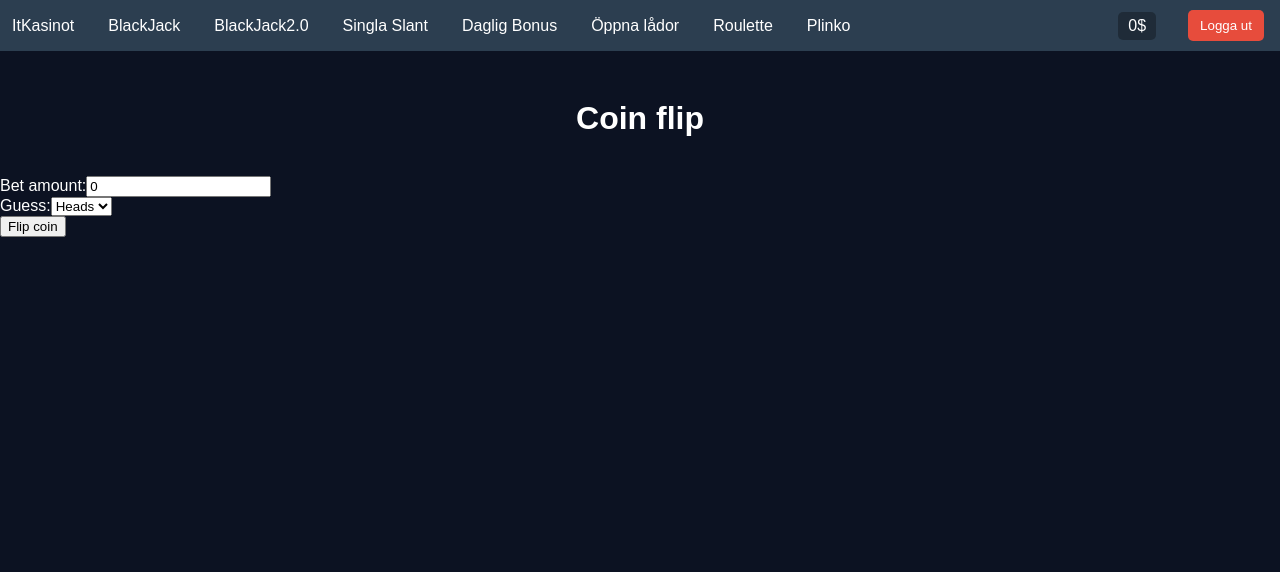
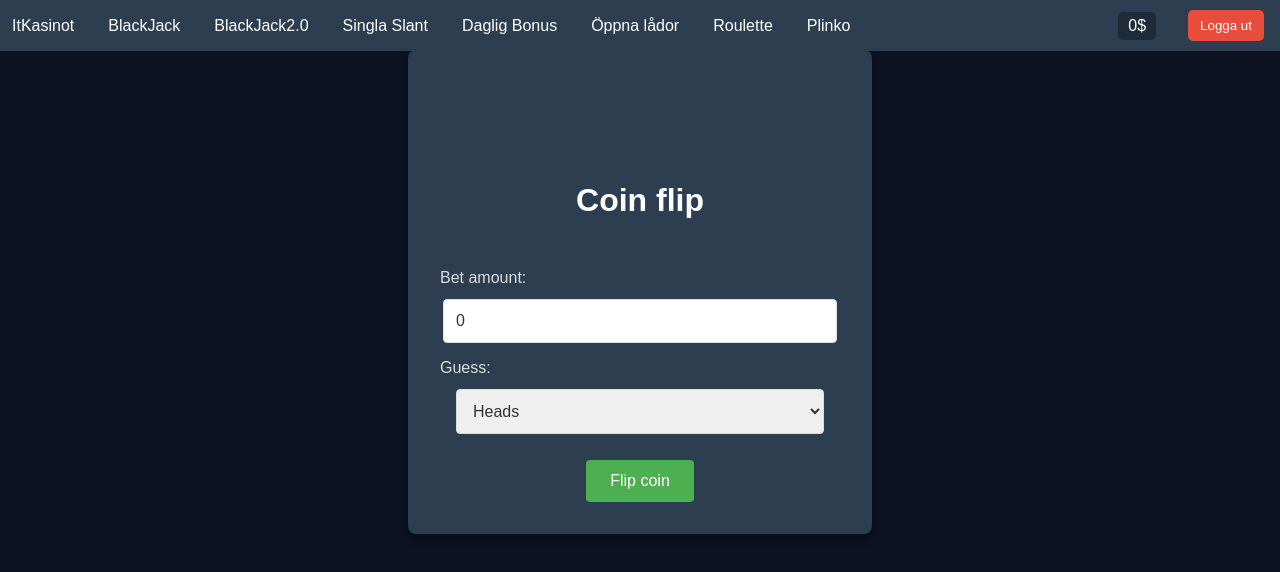
Before and after one commit to MelkerThunberg/ITkasinot, a React (Vite) app in the folder frontend/: page /coinflip in a window 1280 px wide. Shown: the top 572 px of the page. Built offline with nearby package versions, Linux system fonts and the light colour scheme; no server answers.

Commit message:
fix coinflip UI

```diff
--- a/frontend/src/Pages/coinflip.jsx
+++ b/frontend/src/Pages/coinflip.jsx
@@ -48,7 +48,7 @@ export default function Coinflip() {
   const winnings = data?.winnings;
 
   return (
-    <div>
+    <div className="coinflip-container">
       <div></div>
       <h1 id="unusedh1">Coin flip</h1>
 
--- a/frontend/src/Styles/coinflip.css
+++ b/frontend/src/Styles/coinflip.css
@@ -1,23 +1,67 @@
-.gif {
- height: 100px;
- width: 100px;
-}
+/* Styles/coinflip.css */
 
-.container {
-    display: flex;
-    justify-content: center;
-    align-items: center;
-}
-/* Förstör navbaren
-button {
-    margin: 10px 10px 10px;
-    padding: 10px 20px;
-    font-size: 16px;
+.coinflip-container {
+    background-color: #2c3e50;
+    padding: 2em;
+    border-radius: 8px;
+    box-shadow: 0 4px 8px rgba(0, 0, 0, 0.3);
+    max-width: 400px;
+    width: 100%;
+    text-align: center;
+    margin: auto;
+    margin-top: 50px;
+  }
+
+  .coinflip-container h1 {
+    margin-bottom: 1em;
+    color: #ffffff;
+  }
+
+  .coinflip-container h3 {
+    color: #ffffff;
+  }
+
+  .coinflip-container label {
+    display: block;
+    text-align: left;
+    margin-bottom: 0.25em;
+    color: #dddddd;
+  }
+
+  .coinflip-container input[type="number"],
+  .coinflip-container select {
+    width: calc(100% - 2em);
+    padding: 0.75em;
+    margin: 0.5em 0 1em 0;
+    border: 1px solid #dddddd;
+    border-radius: 4px;
+    font-size: 1em;
+    color: #333;
+  }
+
+  .coinflip-container button {
+    background-color: #4caf50;
+    color: #ffffff;
+    padding: 0.75em 1.5em;
     border: none;
-    border-radius: 5px;
+    border-radius: 4px;
+    font-size: 1em;
     cursor: pointer;
-    background-color: #4caf50;
-    color: white;
     transition: background-color 0.3s ease;
-}
-*/
+    margin-top: 10px;
+  }
+
+  .coinflip-container button:hover {
+    background-color: #45a049;
+  }
+
+  .coinflip-container .container {
+    text-align: center;
+    margin-top: 20px;
+  }
+
+  .coinflip-container .container img {
+    width: 200px;
+    height: 200px;
+    margin-top: 10px;
+  }
```
